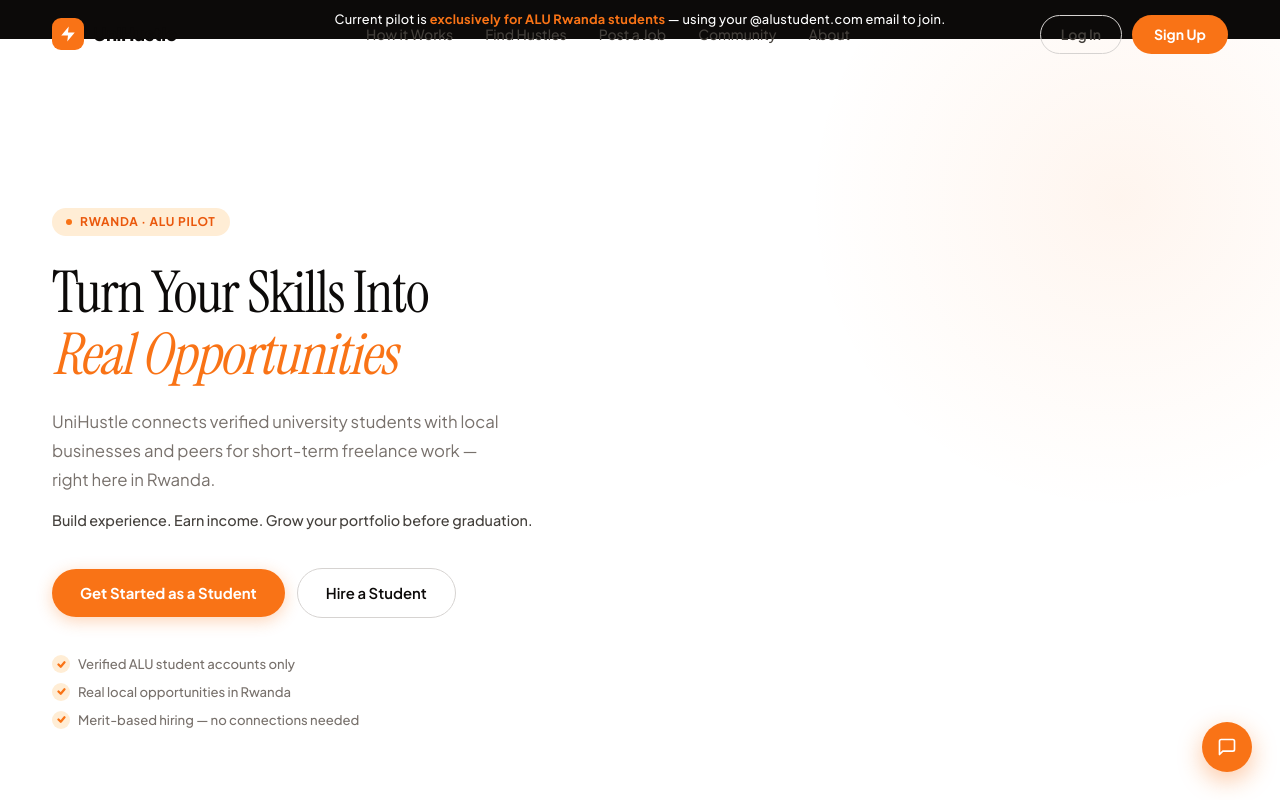
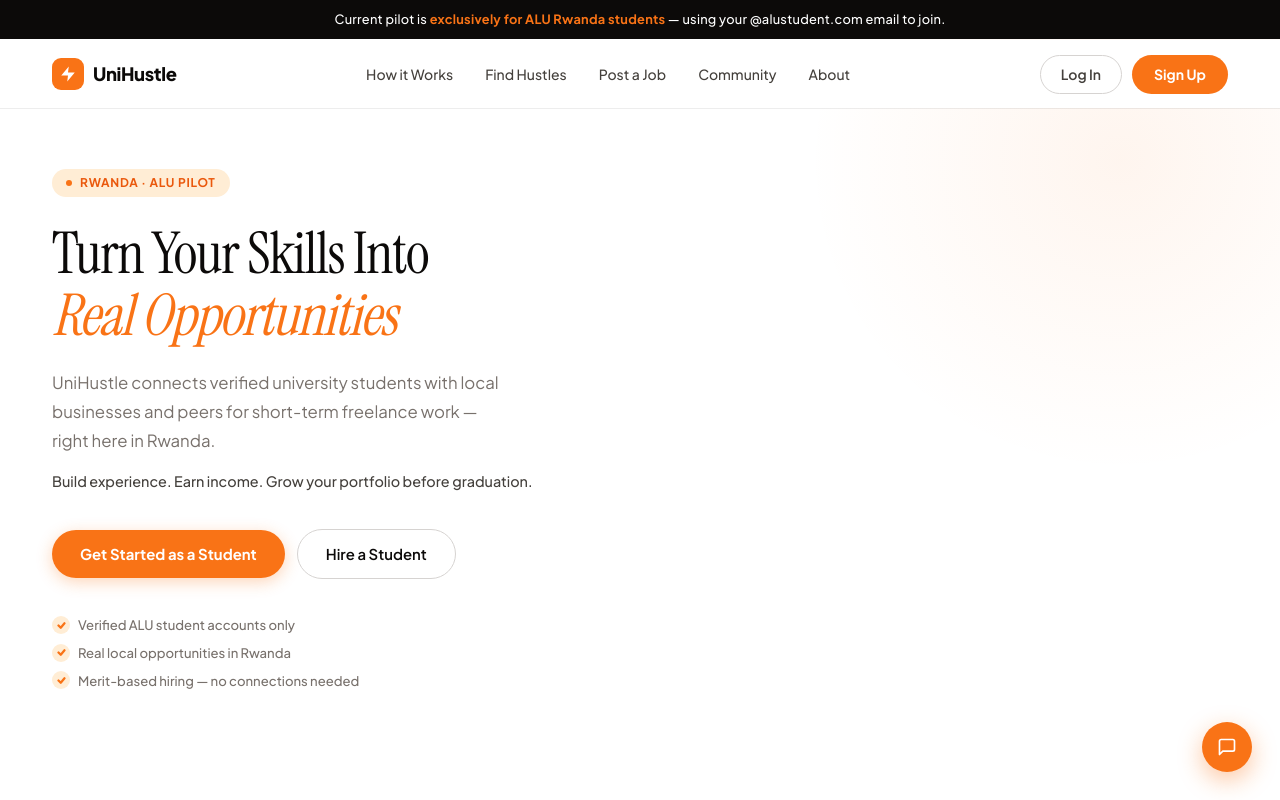
Before and after one commit to menes-ux/Unihustle-rwanda-core, a Next.js app: page / in a window 1280 px wide. Shown: the top 800 px of the page. Built offline with nearby package versions, Linux system fonts and the light colour scheme.

Commit message:
Fixing the landing page band

```diff
--- a/app/globals.css
+++ b/app/globals.css
@@ -24,8 +24,8 @@
 body { font-family: var(--font-plus-jakarta), sans-serif; background: var(--white); color: var(--gray-900); -webkit-font-smoothing: antialiased; }
 
 /* ── NAV ── */
-nav { position: fixed; top: 0; left: 0; right: 0; z-index: 200; padding: 0 52px; height: 68px; display: flex; align-items: center; justify-content: space-between; transition: background 0.3s, box-shadow 0.3s; }
-nav.scrolled { background: rgba(255,255,255,0.96); backdrop-filter: blur(12px); box-shadow: 0 1px 0 rgba(0,0,0,0.07); }
+nav { position: fixed; top: 40px; left: 0; right: 0; z-index: 200; padding: 0 52px; height: 68px; display: flex; align-items: center; justify-content: space-between; background: rgba(255,255,255,0.96); backdrop-filter: blur(12px); box-shadow: 0 1px 0 rgba(0,0,0,0.07); transition: background 0.3s, box-shadow 0.3s; }
+
 .nav-logo { display: flex; align-items: center; gap: 9px; font-weight: 800; font-size: 1.15rem; letter-spacing: -0.02em; color: var(--black); text-decoration: none; }
 .nav-logo-mark { width: 32px; height: 32px; background: var(--orange); border-radius: 9px; display: flex; align-items: center; justify-content: center; }
 .nav-logo-mark svg { width: 18px; height: 18px; fill: white; }
@@ -39,7 +39,7 @@
 .btn-signup:hover { background: var(--orange-dark); transform: translateY(-1px); }
 
 /* ── PILOT BANNER ── */
-.pilot-banner { background: var(--black); color: white; text-align: center; padding: 10px 24px; font-size: 0.8rem; font-weight: 500; letter-spacing: 0.02em; position: relative; z-index: 199; }
+.pilot-banner { background: var(--black); color: white; text-align: center; padding: 10px 24px; font-size: 0.8rem; font-weight: 500; letter-spacing: 0.02em; position: fixed; top: 0; left: 0; right: 0; z-index: 199; }
 .pilot-banner span { color: var(--orange); font-weight: 700; }
 
 /* ── HERO ── */
--- a/app/page.tsx
+++ b/app/page.tsx
@@ -201,18 +201,8 @@
 // ─── Page ────────────────────────────────────────────────────────────────────
 
 export default function HomePage() {
-  const navRef = useRef<HTMLElement>(null);
   const [activeFilter, setActiveFilter] = useState('All');
   const [activeMockCat, setActiveMockCat] = useState('All');
-
-  // Sticky nav
-  useEffect(() => {
-    const nav = navRef.current;
-    if (!nav) return;
-    const onScroll = () => nav.classList.toggle('scrolled', window.scrollY > 40);
-    window.addEventListener('scroll', onScroll, { passive: true });
-    return () => window.removeEventListener('scroll', onScroll);
-  }, []);
 
   // Scroll reveal
   useEffect(() => {
@@ -240,7 +230,7 @@
       </div>
 
       {/* NAV */}
-      <nav ref={navRef} id="nav">
+      <nav id="nav">
         <Link href="/" className="nav-logo">
           <div className="nav-logo-mark">
             <svg viewBox="0 0 24 24"><path d="M13 2L3 14h9l-1 8 10-12h-9l1-8z" /></svg>
```
